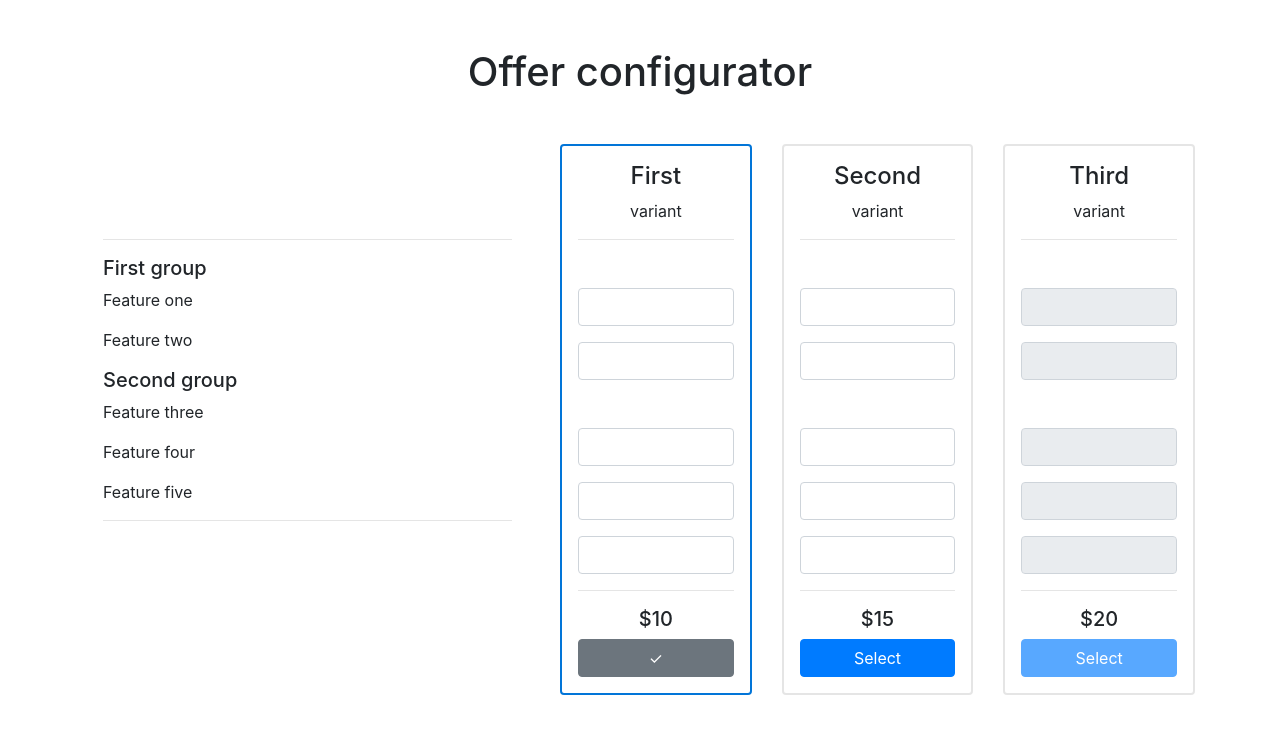
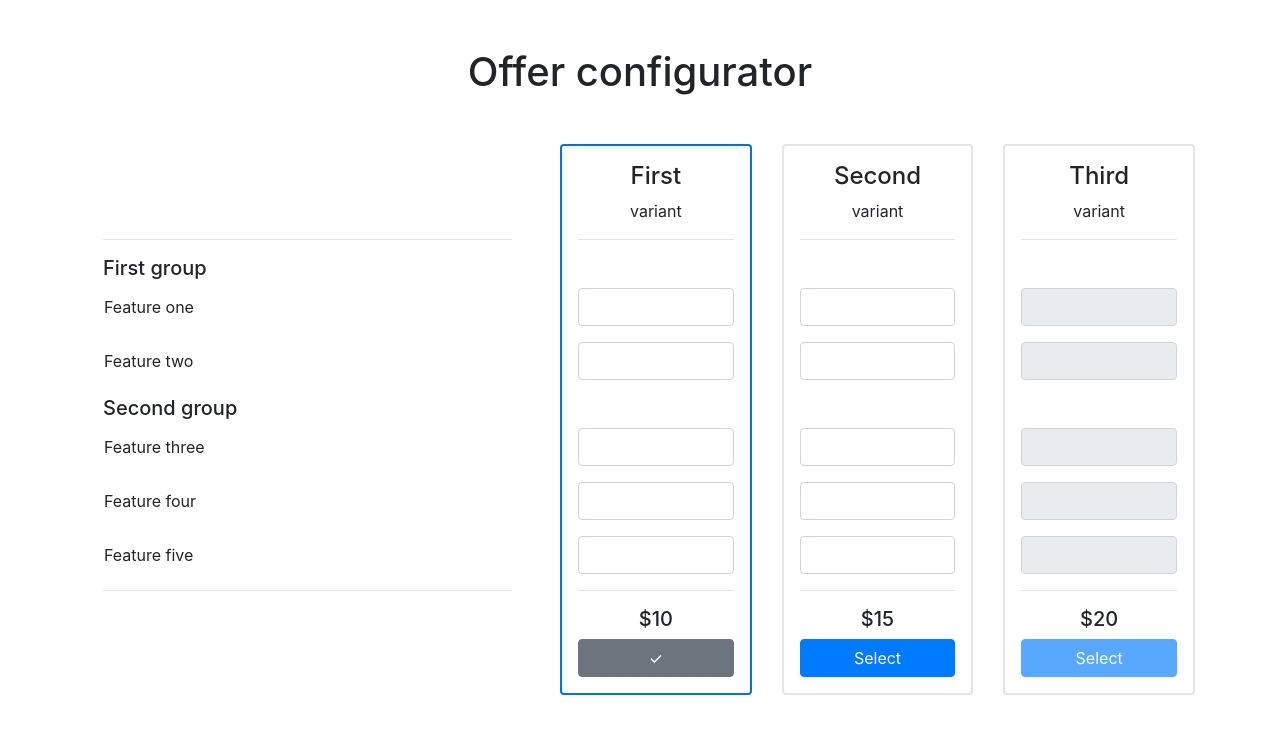
Before and after one commit to marcinmajkowski/angular-advanced-forms, an Angular app: page / in a window 1280 px wide. Shown: the top 734 px of the page. Built offline with nearby package versions, Linux system fonts and the light colour scheme.

Commit message:
Style variant-labels

```diff
--- a/src/app/offer-configurator/variant-labels/variant-labels.component.html
+++ b/src/app/offer-configurator/variant-labels/variant-labels.component.html
@@ -7,7 +7,9 @@
   <div *ngFor="let featureGroup of featureGroups">
     <h5>{{ featureGroup.name }}</h5>
     <div *ngFor="let feature of featureGroup.features">
-      <p>{{ feature.name }}</p>
+      <p class="form-control-like">
+        {{ feature.name }}
+      </p>
     </div>
   </div>
   <hr/>
--- a/src/app/offer-configurator/variant-labels/variant-labels.component.scss
+++ b/src/app/offer-configurator/variant-labels/variant-labels.component.scss
@@ -1,3 +1,9 @@
 div.variant-labels-column {
   border: 2px solid rgba(0, 0, 0, 0);
 }
+
+p.form-control-like {
+  padding: 0.5rem 0;
+  line-height: 1.25;
+  border: 1px solid rgba(0, 0, 0, 0);
+}
```
